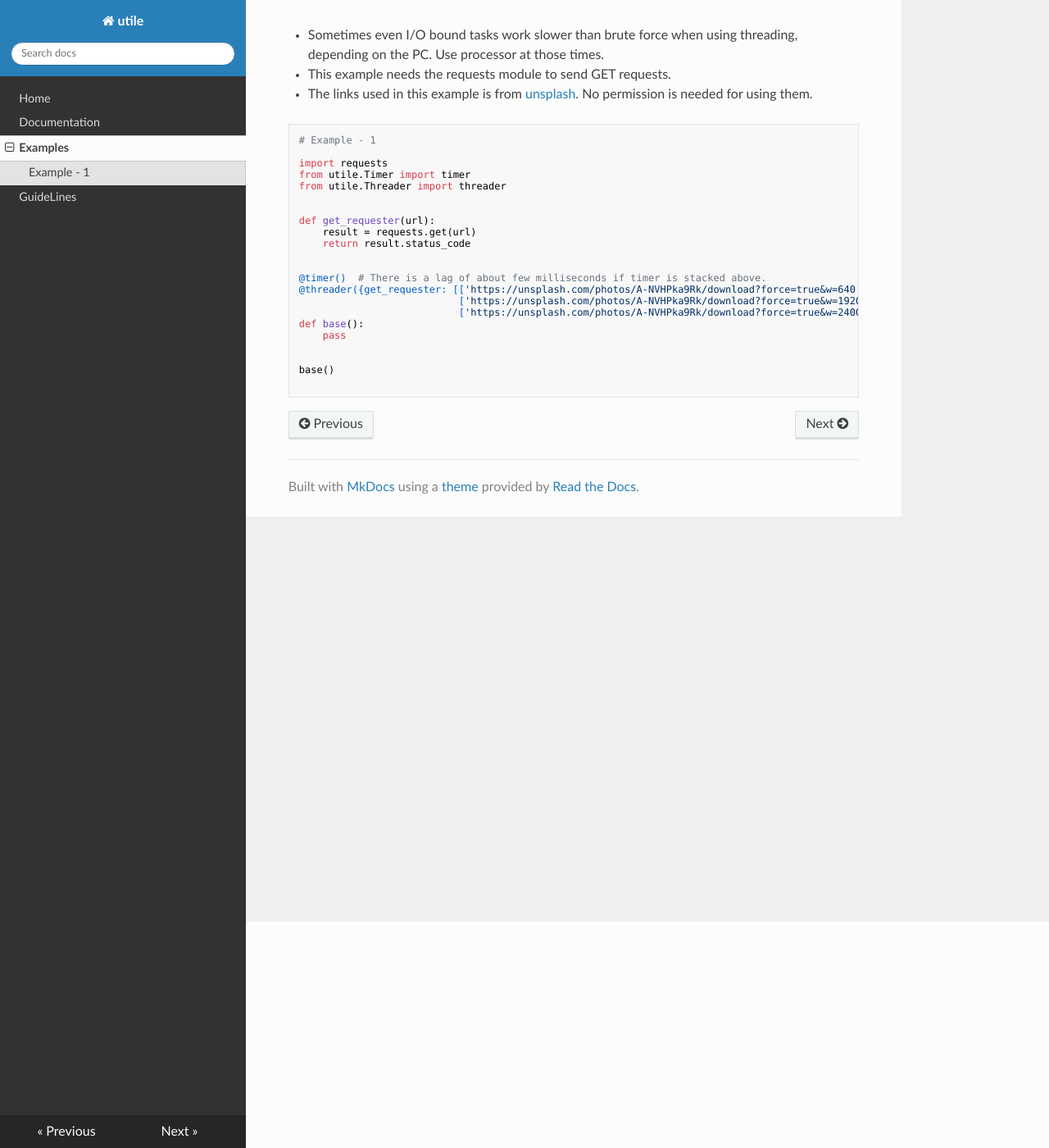
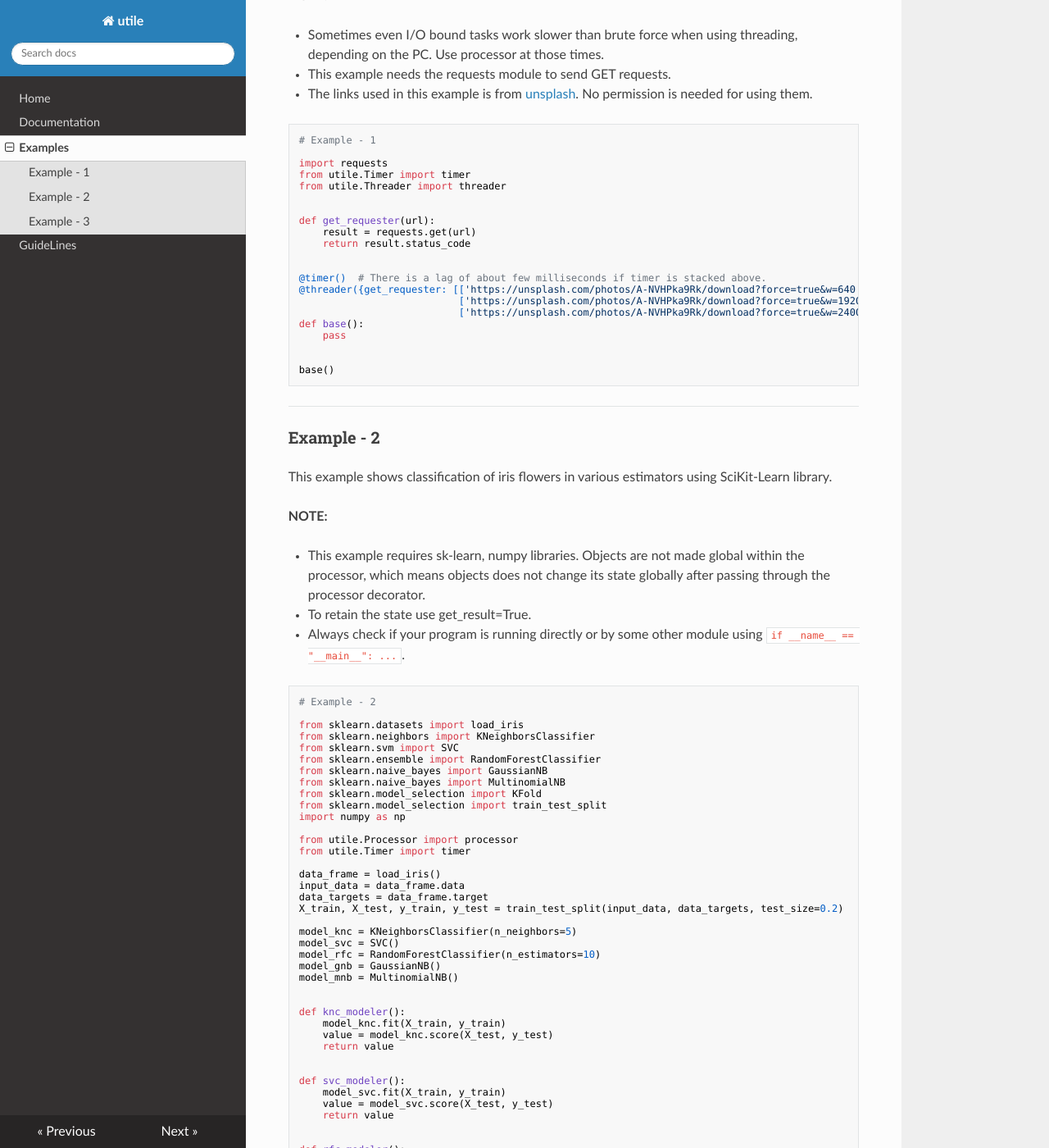
Before and after one commit to j0fiN/utile, an MkDocs documentation site: the page built from docs/examples.md, in a window 1280 px wide and 1400 px high, scrolled down 276 px. Shown: the whole window at 82% size. Built offline with MkDocs 1.6.1, drawn with Linux system fonts in a browser that asks for light colours; nearby versions of some CDN libraries; some of the changed text lies outside the part shown.

Commit message:
ADD:examples-2

````diff
--- a/docs/examples.md
+++ b/docs/examples.md
@@ -34,5 +34,84 @@ def base():
 
 
 base()
+```
+---
+### Example - 2
+This example shows classification of iris flowers in various
+estimators using SciKit-Learn library.
 
+**NOTE:**
+
+- This example requires sk-learn, numpy libraries.
+Objects are not made global within the processor, which means
+objects does not change its state globally after passing through
+the processor decorator.
+- To retain the state use get_result=True.
+- Always check if your program is running directly or by some other module using
+`if __name__ == "__main__": ...`.
+```python
+# Example - 2
+
+from sklearn.datasets import load_iris
+from sklearn.neighbors import KNeighborsClassifier
+from sklearn.svm import SVC
+from sklearn.ensemble import RandomForestClassifier
+from sklearn.naive_bayes import GaussianNB
+from sklearn.naive_bayes import MultinomialNB
+from sklearn.model_selection import KFold
+from sklearn.model_selection import train_test_split
+import numpy as np
+
+from utile.Processor import processor
+from utile.Timer import timer
+
+data_frame = load_iris()
+input_data = data_frame.data
+data_targets = data_frame.target
+X_train, X_test, y_train, y_test = train_test_split(input_data, data_targets, test_size=0.2)
+
+model_knc = KNeighborsClassifier(n_neighbors=5)
+model_svc = SVC()
+model_rfc = RandomForestClassifier(n_estimators=10)
+model_gnb = GaussianNB()
+model_mnb = MultinomialNB()
+
+
+def knc_modeler():
+    model_knc.fit(X_train, y_train)
+    value = model_knc.score(X_test, y_test)
+    return value
+
+
+def svc_modeler():
+    model_svc.fit(X_train, y_train)
+    value = model_svc.score(X_test, y_test)
+    return value
+
+
+def rfc_modeler():
+    model_rfc.fit(X_train, y_train)
+    value = model_rfc.score(X_test, y_test)
+    return value
+
+
+def gnb_modeler():
+    model_gnb.fit(X_train, y_train)
+    value = model_gnb.score(X_test, y_test)
+    return value
+
+
+@timer()
+@processor({knc_modeler: [[]],
+            svc_modeler: [[]],
+            rfc_modeler: [[]],
+            gnb_modeler: [[]]})
+def fitter():
+    pass
+
+
+if __name__ == '__main__':  # important to ensure this.
+    fitter()
 ```
+---
+### Example - 3
````
